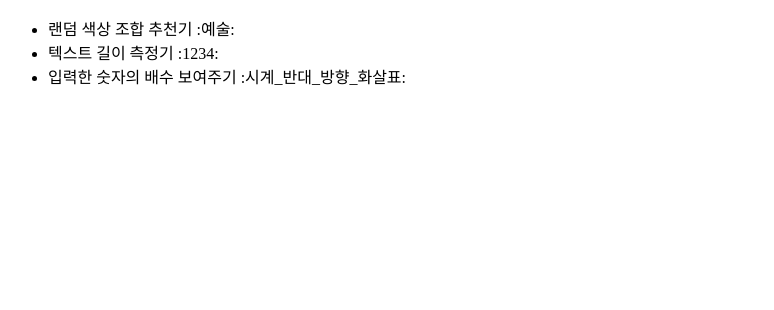
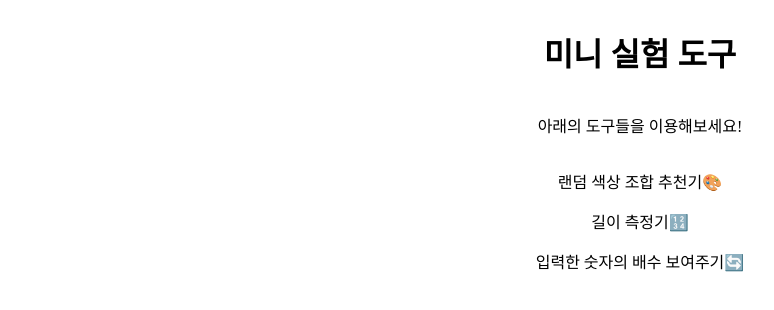
Before and after one commit to winnaba61/kb-git, a plain HTML site: page index.html in a window 1280 px wide. Shown: the whole page, without its empty margins (0-774 px from the left). Drawn offline with Linux system fonts and the light colour scheme.

Commit message:
[ 💄 ] 메인페이지 수정

```diff
--- /dev/null
+++ b/index.css
@@ -0,0 +1,26 @@
+body {
+  display: flex;
+  align-items: center;
+  flex-direction: column;
+}
+
+ul {
+  display: flex;
+  flex-direction: column;
+  gap: 1rem;
+  list-style-type: none;
+  align-items: center;
+  padding: 0;
+}
+
+a {
+  text-decoration: none;
+  color: black;
+  transition: all 0.3s ease;
+}
+
+a:hover {
+  color: blue;
+
+  font-size: larger;
+}
--- a/index.html
+++ b/index.html
@@ -4,12 +4,19 @@
     <meta charset="UTF-8" />
     <meta name="viewport" content="width=device-width, initial-scale=1.0" />
     <title>미니 실험 도구</title>
+    <link rel="stylesheet" href="./index.css" />
   </head>
   <body>
+    <h1>미니 실험 도구</h1>
+    <p>아래의 도구들을 이용해보세요!</p>
     <ul>
-      <li>랜덤 색상 조합 추천기 :예술:</li>
-      <li>텍스트 길이 측정기 :1234:</li>
-      <li>입력한 숫자의 배수 보여주기 :시계_반대_방향_화살표:</li>
+      <li>랜덤 색상 조합 추천기🎨</li>
+      <li>길이 측정기🔢</li>
+      <li>
+        <a href="./pages/numMultiple/NumMultiple.html">
+          입력한 숫자의 배수 보여주기🔄</a
+        >
+      </li>
     </ul>
   </body>
 </html>
```
